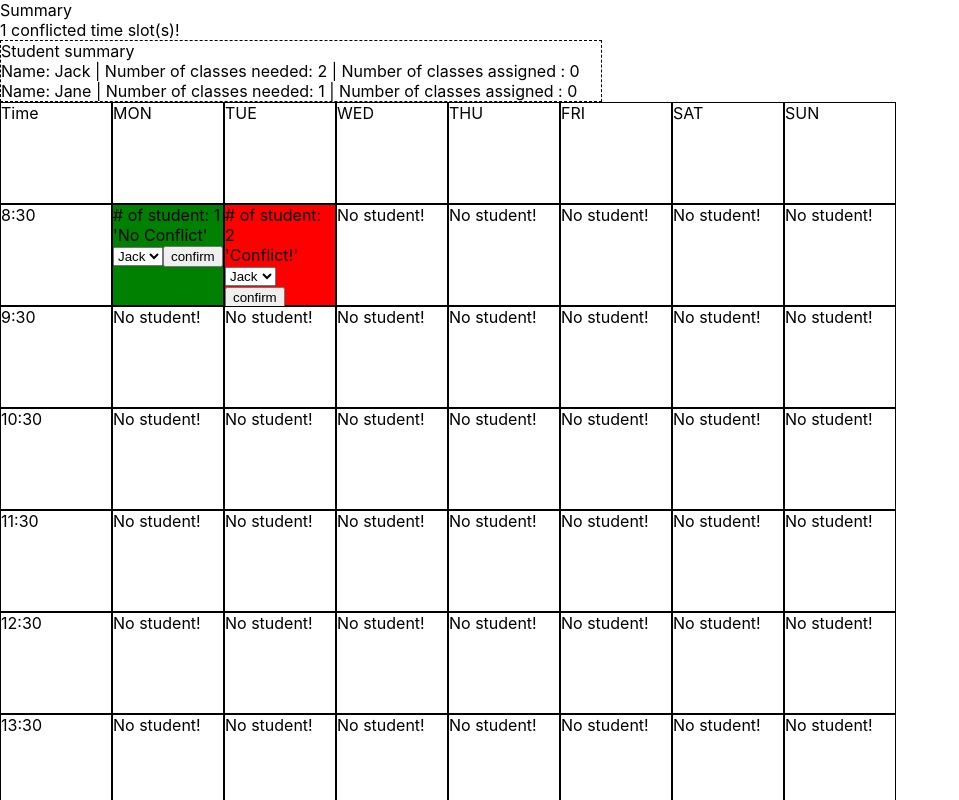
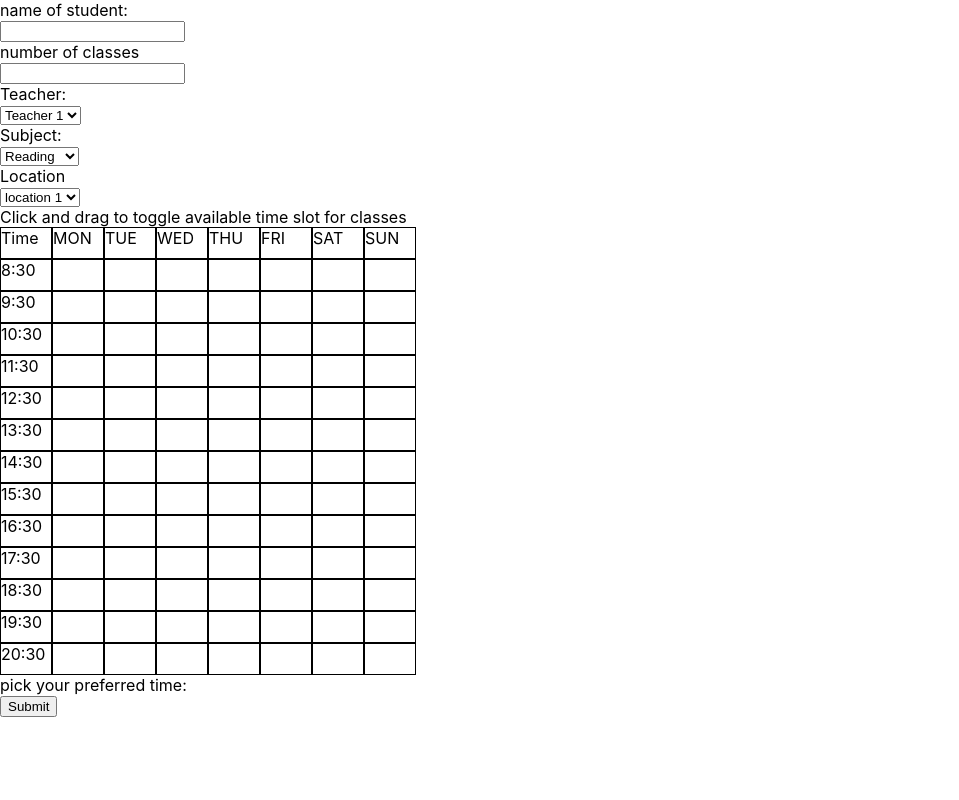
Before and after one commit to wyc1997/class_assignment_v2, a React (Create React App) app in the folder client/: page /form in a window 1280 px wide. Shown: the top 800 px of the page, without its empty margins (0-959 px from the left). Built offline with nearby package versions, Linux system fonts and the light colour scheme.

Commit message:
modified student submission form to pass preferredtime info to server, added db in server.js

```diff
--- a/client/src/AssignmentTable.js
+++ b/client/src/AssignmentTable.js
@@ -1,4 +1,5 @@
 import React from 'react'
+import Client from './client'
 
 
 class AssignmentTable extends React.Component
--- a/client/src/StudentSubmissionForm.js
+++ b/client/src/StudentSubmissionForm.js
@@ -12,7 +12,7 @@ class StudentSubmissionForm extends Component
         {
             arr.push(new Array(7).fill(0))
         }
-        this.state={value:"", nameStud:"", tableData:arr, isMouseDown:false, numClass:"", teacher:"Teacher 1", subject:"Reading",location:"location 1", pickedTime:[]}
+        this.state={value:"", nameStud:"", tableData:arr, isMouseDown:false, numClass:"", teacher:"Teacher 1", subject:"Reading",location:"location 1", pickedTime:[], preferredTime:[]}
         this.changeHandler=this.changeHandler.bind(this)
         this.tableToggle=this.tableToggle.bind(this)
         this.mouseDown=this.mouseDown.bind(this)
@@ -20,6 +20,7 @@ class StudentSubmissionForm extends Component
         this.mouseUp=this.mouseUp.bind(this)
         this.processPickedTime=this.processPickedTime.bind(this)
         this.postToServer=this.postToServer.bind(this)
+        this.preferredTimeHandler=this.preferredTimeHandler.bind(this)
     }
 
     mouseDown(row, col)
@@ -101,7 +102,7 @@ class StudentSubmissionForm extends Component
 
     postToServer()
     {
-        var data = {name:this.state.nameStud, numClass:this.state.numClass, teacher:this.state.teacher, location:this.state.location, pickedTime:this.state.pickedTime, tableData:this.state.tableData}
+        var data = {name:this.state.nameStud, numClass:this.state.numClass, teacher:this.state.teacher, location:this.state.location, pickedTime:this.state.pickedTime, preferredTime:this.state.preferredTime}
         Client.logStudentData(data, (res)=>{
             alert(res.res)
         })
@@ -112,6 +113,21 @@ class StudentSubmissionForm extends Component
         this.setState({[event.target.name]:event.target.value},()=>console.log(this.state))
     }
 
+    preferredTimeHandler(event)
+    {
+        var arr = this.state.preferredTime
+        var index = event.target.name[event.target.name.length-1]
+        if (parseInt(index) > arr.length)
+        {
+            arr.push(event.target.value)
+        }
+        else
+        {
+            arr[parseInt(index)] = event.target.value
+        }
+        this.setState({preferredTime: arr})
+    }
+
     render()
     {
         var listCopy = []
@@ -120,7 +136,7 @@ class StudentSubmissionForm extends Component
         var preferredTimeSelect=[]
         for (var i = 0; i < this.state.numClass; i++)
         {
-            preferredTimeSelect.push(<select name={"preferredTime"+i} key={i} onChange={()=>this.changeHandler}>{listCopy.map((item,index)=><option key={index}>{item.day} {item.time}</option>)}</select>)
+            preferredTimeSelect.push(<select name={"preferredTime"+i} key={i} index={i} onChange={(event)=>this.preferredTimeHandler(event)}>{listCopy.map((item,index)=><option key={index}>{item.day} {item.time}</option>)}</select>)
         }
         return (<form>
             <div>name of student:</div>
--- a/client/src/index.js
+++ b/client/src/index.js
@@ -7,7 +7,7 @@ import StudentTimeTable from './StudentTimeTable';
 import App from './App';
 import AssignmentTable from './AssignmentTable'
 
-ReactDOM.render(<AssignmentTable data={[]}/>, document.getElementById('root'));
+ReactDOM.render(<StudentSubmissionForm/>, document.getElementById('root'));
 
 // If you want your app to work offline and load faster, you can change
 // unregister() to register() below. Note this comes with some pitfalls.
--- a/package.json
+++ b/package.json
@@ -9,7 +9,8 @@
     "errorhandler": "^1.5.0",
     "express": "^4.16.4",
     "morgan": "^1.9.1",
-    "node-dev": "^3.1.3"
+    "node-dev": "^3.1.3",
+    "pg": "^7.8.0"
   },
   "devDependencies": {},
   "scripts": {
```
Also changed, not shown: 2 other files (tests, documents, lock files or other folders).
